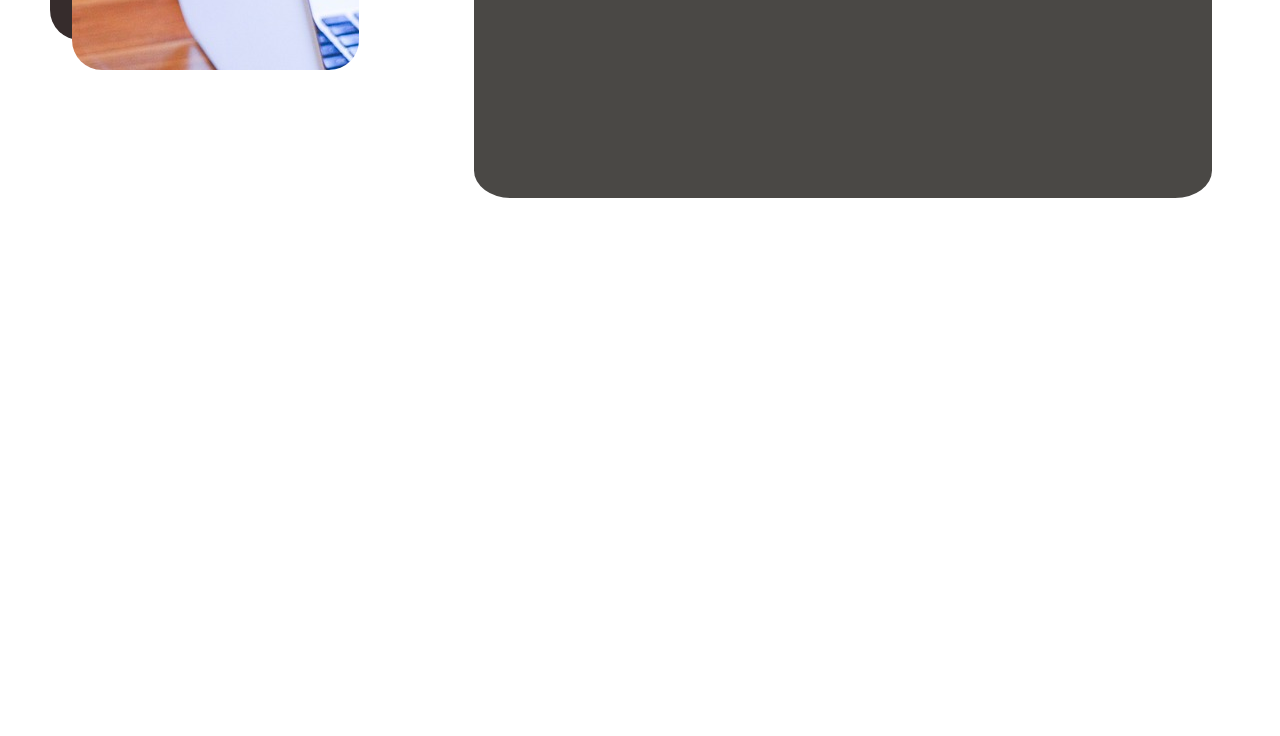
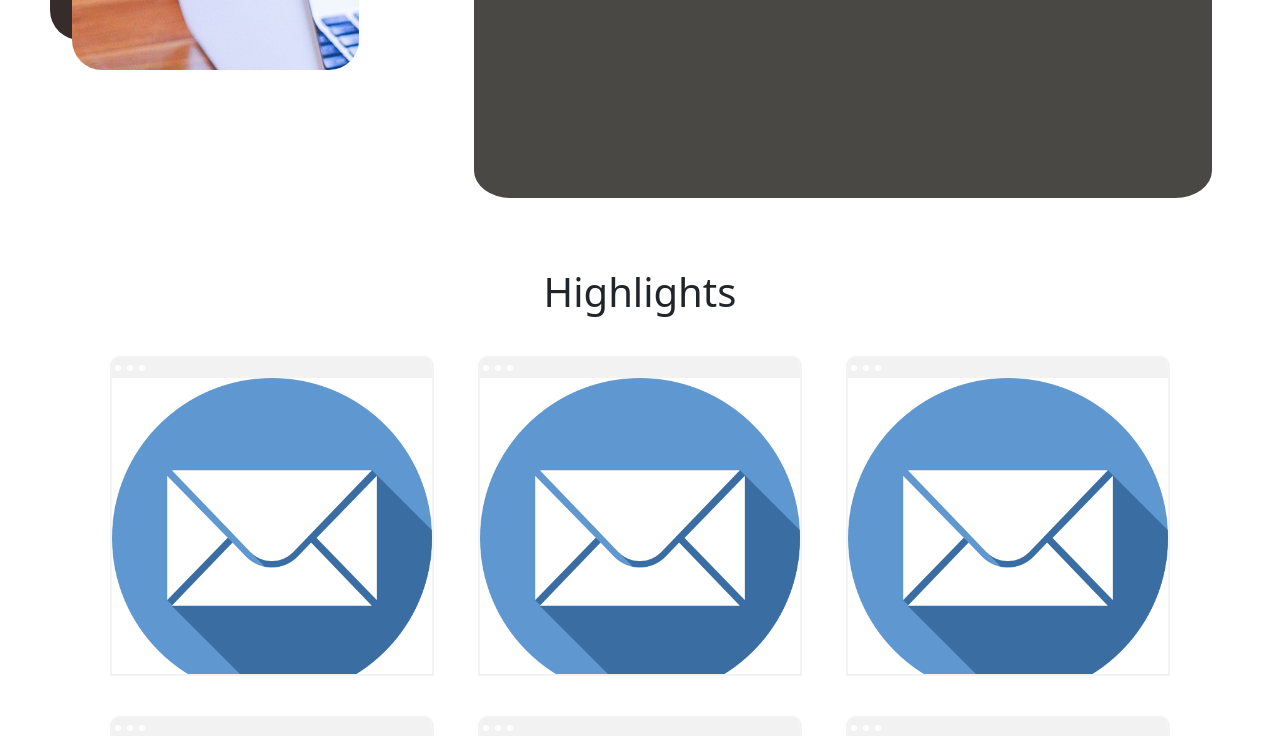
Before and after one commit to Thambara-20/myportfolio, a React (Create React App) app: page / in a window 1280 px wide. Shown: the part 2000-2736 px from the top of the page. Before the commit the page ends 2218 px from the top, so only its background shows below. Built offline with nearby package versions, Linux system fonts and the light colour scheme.

Commit message:
updated with contact me

```diff
--- a/src/App.js
+++ b/src/App.js
@@ -2,6 +2,8 @@ import './App.css';
 import Toggle from './PortfolioContainer/Toggle/Toggle';
 import Profile from './PortfolioContainer/Home/Profile';
 import AboutMain from './PortfolioContainer/AboutMe/AboutMain';
+import ProjectList from './PortfolioContainer/HighLights/HighLights';
+import Contact from './PortfolioContainer/ContactMe/Contact';
 import { useContext} from 'react';
 import { ThemeContext } from './PortfolioContainer/Context';
 
@@ -18,7 +20,8 @@ function App() {
       <Toggle />
       <Profile />
       <AboutMain />
-
+      <ProjectList />
+      <Contact />
 
     </div>
   );
--- /dev/null
+++ b/src/PortfolioContainer/ContactMe/Contact.css
@@ -0,0 +1,125 @@
+.c {
+  height: 100vh;
+  position: relative;
+}
+
+.c-bg {
+  width: 20px;
+  height: 100%;
+  background-color: #59b256;
+  position: absolute;
+}
+
+.c-wrapper {
+  padding: 50px;
+  display: flex;
+}
+
+.c-left {
+  flex: 1;
+}
+
+.c-right {
+  flex: 1;
+  display: flex;
+  flex-direction: column;
+
+  align-items: center;
+  justify-content: space-between;
+}
+
+.c-title {
+  font-size: 60px;
+  width: 80%;
+}
+
+.c-info-item {
+  display: flex;
+  align-items: center;
+  margin: 50px 0px;
+  font-weight: 300;
+  width: 70%;
+}
+
+.c-icon {
+  width: 30px;
+  height: 30px;
+  margin-right: 20px;
+}
+
+.c-desc {
+  font-weight: 200;
+}
+
+form {
+  margin-top: 20px;
+
+}
+
+input {
+  width: 60%;
+  height: 50px;
+  border: none;
+  border-bottom: 1px solid black;
+  margin: 10px 0px;
+  font-size: 14px;
+  padding-left: 10px;
+  border-width: 4px;
+  border-radius: 30px;
+}
+
+textarea {
+  border: 0px;
+  width: 100%;
+  margin: 10px 0px;
+  font-size: 14px;
+  padding-left: 10px;
+  border-width: 2px;
+  border-bottom: 4px solid black;
+  border-radius: 30px;
+
+
+}
+
+
+
+@media screen and (max-width: 900px) {
+  .c-wrapper {
+    flex-direction: column;
+    padding: 0px 50px;
+  }
+
+  .c-title {
+    font-size: 30px;
+  }
+
+  .c-info-item {
+    margin: 20px 0px;
+    width: 100%;
+  }
+
+  .c-desc {
+    display: none;
+  }
+
+  form {
+    margin-top: 0px;
+    display: flex;
+    flex-wrap: wrap;
+
+  }
+
+  input {
+    width: 100%;
+    height: 40px;
+    margin: 10px;
+    margin-left: 0;
+
+  }
+
+textarea {
+   padding-bottom: 100px;
+
+}
+
+}
--- /dev/null
+++ b/src/PortfolioContainer/ContactMe/Contact.js
@@ -0,0 +1,84 @@
+import React, { useContext, useRef, useState } from 'react'
+import "./Contact.css";
+import Phone from "../../assets/home/icons/phone.png";
+import Email from "../../assets/home/icons/email.png";
+import Address from "../../assets/home/icons/address.png";
+import emailjs from '@emailjs/browser';
+import { ThemeContext } from '../Context';
+
+
+
+
+const Contact = () => {
+  const formRef = useRef();
+  const [done, setDone] = useState(false)
+  const theme = useContext(ThemeContext);
+  const darkMode = theme.state.darkMode;
+
+  const handleSubmit = (e) => {
+    e.preventDefault();
+    emailjs
+      .sendForm(
+
+        "service_xme6l4w",
+        "template_byc33y9",
+        formRef.current,
+        "0mECKXRhnx7ecB1Zt"
+      )
+      .then(
+        (result) => {
+          console.log(result.text);
+          setDone(true)
+        },
+        (error) => {
+          console.log(error.text);
+        }
+      );
+  };
+
+  return (
+    <div className="c">
+      <div className="c-bg"></div>
+      <div className="c-wrapper">
+        <div className="c-left">
+          <h1 className="c-title">Contact me</h1>
+          <div className="c-info">
+            <div className="c-info-item">
+              <img src={Phone} alt="" className="c-icon" />
+              +94 76 6827280
+            </div>
+            <div className="c-info-item">
+              <img className="c-icon" src={Email} alt="" />
+              thambara.20@cse.mrt.ac.lk
+            </div>
+            <div className="c-info-item">
+              <img className="c-icon" src={Address} alt="" />
+              -----------------------------------------
+            </div>
+          </div>
+        </div>
+        <div className="c-right">
+          <p className="c-desc">
+            <b>What’s your story?</b> Get in touch. Always available for
+            freelancing if the right project comes along. me.
+          </p>
+          <form ref={formRef} onSubmit={handleSubmit}>
+            <input style={{ backgroundColor: darkMode && "#333" }} type="text" placeholder="Name" name="user_name" />
+            <input style={{ backgroundColor: darkMode && "#333" }} type="text" placeholder="Subject" name="user_subject" />
+            <input style={{ backgroundColor: darkMode && "#333" }} type="text" placeholder="Email" name="user_email" />
+            <textarea style={{ backgroundColor: darkMode && "#333" }} rows="5" placeholder="Message" name="message" />
+            <div style={{ alignItems: 'center', padding: '20px', display: 'flex' }}>
+
+              <button type ="submit" style={{width:'100%'}}class="btn btn-success"> {done ? "send again":"Send"}</button>
+
+            </div>
+          </form>
+        </div>
+      </div>
+      {/* <script src="https://cdn.botpress.cloud/webchat/v0/inject.js"></script>
+<script src="https://mediafiles.botpress.cloud/0456e3c0-aeaa-45e1-8379-24e53eba66c1/webchat/config.js" defer></script> */}
+    </div>
+  );
+};
+
+export default Contact;
--- /dev/null
+++ b/src/PortfolioContainer/HighLights/HighLight/HighLight.css
@@ -0,0 +1,41 @@
+.p {
+    width: 30%;
+    height: 40vh;
+    margin: 20px 10px;
+    border: 2px solid rgb(243, 242, 242);
+    border-radius: 10px 10px 0px 0px;
+    overflow: hidden;
+  }
+
+  .p-browser {
+    height: 20px;
+    background-color: rgb(243, 242, 242);
+    display: flex;
+    align-items: center;
+    position: sticky;
+    z-index: 2;
+  }
+
+  .p-circle {
+    width: 6px;
+    height: 6px;
+    border-radius: 50%;
+    margin: 3px;
+    background-color: white;
+  }
+
+  .p-img {
+    width: 100%;
+    transition: all 10s ease;
+  }
+
+  .p:hover .p-img {
+    transform: translateY(-100%);
+  }
+
+  @media screen and (max-width: 821px) {
+    .p {
+      width: 100%;
+      height: 40vh;
+    }
+  }
--- /dev/null
+++ b/src/PortfolioContainer/HighLights/HighLight/HighLight.js
@@ -0,0 +1,19 @@
+import './HighLight.css'
+
+const Project = ({img,link}) => {
+  return (
+    <div className="p">
+      <div className="p-browser">
+        <div className="p-circle"></div>
+        <div className="p-circle"></div>
+        <div className="p-circle"></div>
+      </div>
+      <a href={link} target="_blank" rel="noreferrer">
+        <img src={img} alt="" className="p-img" />
+      </a>
+    </div>
+  );
+};
+
+
+export default Project;
--- /dev/null
+++ b/src/PortfolioContainer/HighLights/HighLights.css
@@ -0,0 +1,41 @@
+.p1{
+    padding: 50px 100px;
+    display: flex;
+    flex-direction: column;
+    align-items: center;
+    text-align: center;
+  }
+
+  .p1-texts {
+    width: 65%;
+  }
+
+  .p1-title {
+    font-size: 50px;
+    font-weight: 600;
+  }
+
+  .p1-desc {
+    margin: 20px 0px;
+  }
+
+  .p1-list {
+    width: 100%;
+    display: flex;
+    flex-wrap: wrap;
+    justify-content: space-between;
+  }
+
+  @media screen and (max-width: 821px) {
+    .p1 {
+      padding: 10px;
+    }
+
+    .p1-texts {
+      width: 100%;
+    }
+
+    .p1-desc {
+      display: none;
+    }
+  }
--- /dev/null
+++ b/src/PortfolioContainer/HighLights/HighLights.js
@@ -0,0 +1,24 @@
+import Project from './HighLight/HighLight.js'
+import './HighLights.css'
+import React from 'react'
+import {Projects} from '../../assets/data'
+
+const ProjectList = () => {
+    return (
+        <div className='p1'>
+            <div className='p1-texts'>
+
+                <h1 className='p1-tittle'>Highlights</h1>
+                <p className='p1-desc'>
+                </p>
+            </div>
+            <div className="p1-list">
+                {Projects.map((item)=>(<Project id = {item.id} img = {item.img} link = {item.link}/>))}
+
+            </div>
+
+        </div>
+    )
+}
+
+export default ProjectList
--- a/src/PortfolioContainer/Home/Profile.js
+++ b/src/PortfolioContainer/Home/Profile.js
@@ -15,19 +15,15 @@ export default function Profile() {
                             <MDBIcon fab icon='facebook-f' />
                         </MDBBtn>
 
-                        <MDBBtn className='m-1' style={{ backgroundColor: '#55acee' }} size='sm' href='#'>
+                        <MDBBtn className='m-1' style={{ backgroundColor: '#55acee' }} size='sm' href='https://twitter.com/ThambaraS'>
                             <MDBIcon fab icon='twitter' />
-                        </MDBBtn>
-
-                        <MDBBtn className='m-1' style={{ backgroundColor: '#dd4b39' }} size='sm' href='#'>
-                            <MDBIcon fab icon='google' />
                         </MDBBtn>
 
                         <MDBBtn className='m-1' style={{ backgroundColor: '#ac2bac' }} size='sm' href='#'>
                             <MDBIcon fab icon='instagram' />
                         </MDBBtn>
 
-                        <MDBBtn className='m-1' style={{ backgroundColor: '#0082ca' }} size='sm' href='#'>
+                        <MDBBtn className='m-1' style={{ backgroundColor: '#0082ca' }} size='sm' href=' https://www.linkedin.com/in/thambara-sahassaka-5573701b5'>
                             <MDBIcon fab icon='linkedin-in' ></MDBIcon>
                         </MDBBtn>
 
@@ -44,7 +40,7 @@ export default function Profile() {
                         <div className='tittle-wrapper'>
                             <div className='tittle-item'>Developer</div>
                             <div className='tittle-item'>Designer</div>
-                            <div className='tittle-item'>Software Engineer</div>
+                            <div className='tittle-item'>Computer Programmer</div>
 
                         </div>
                     </div>
```
